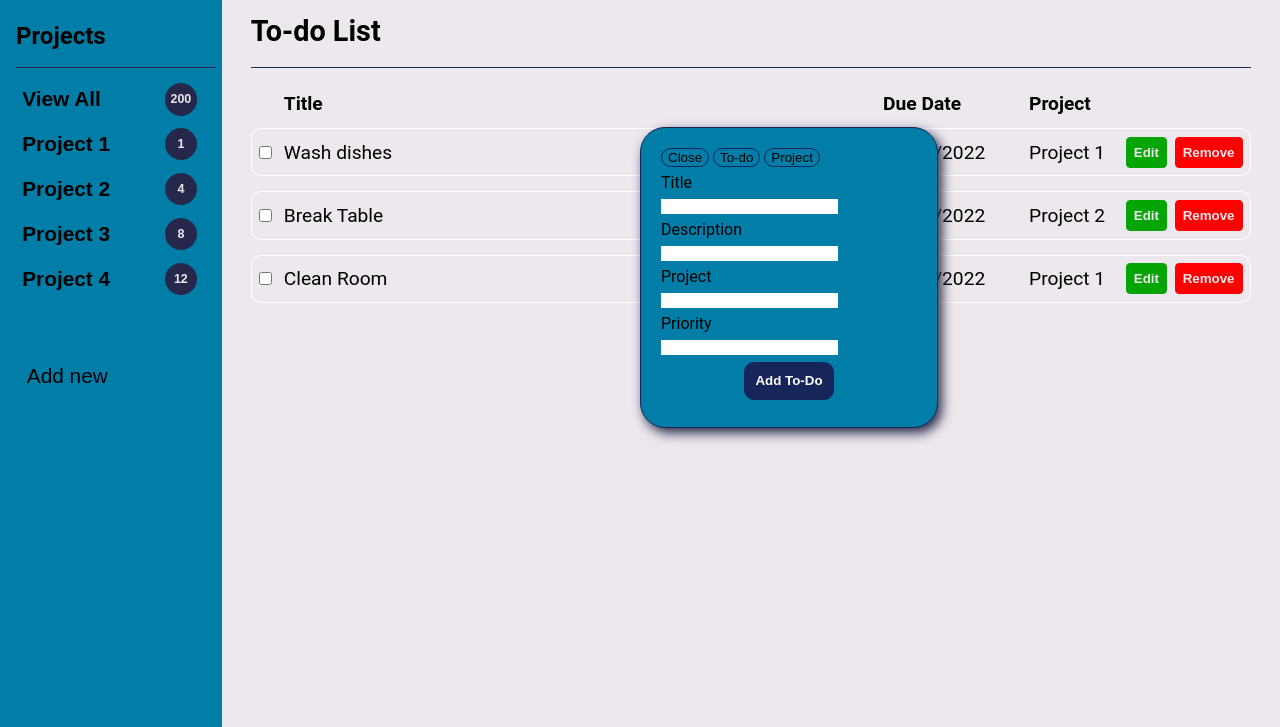
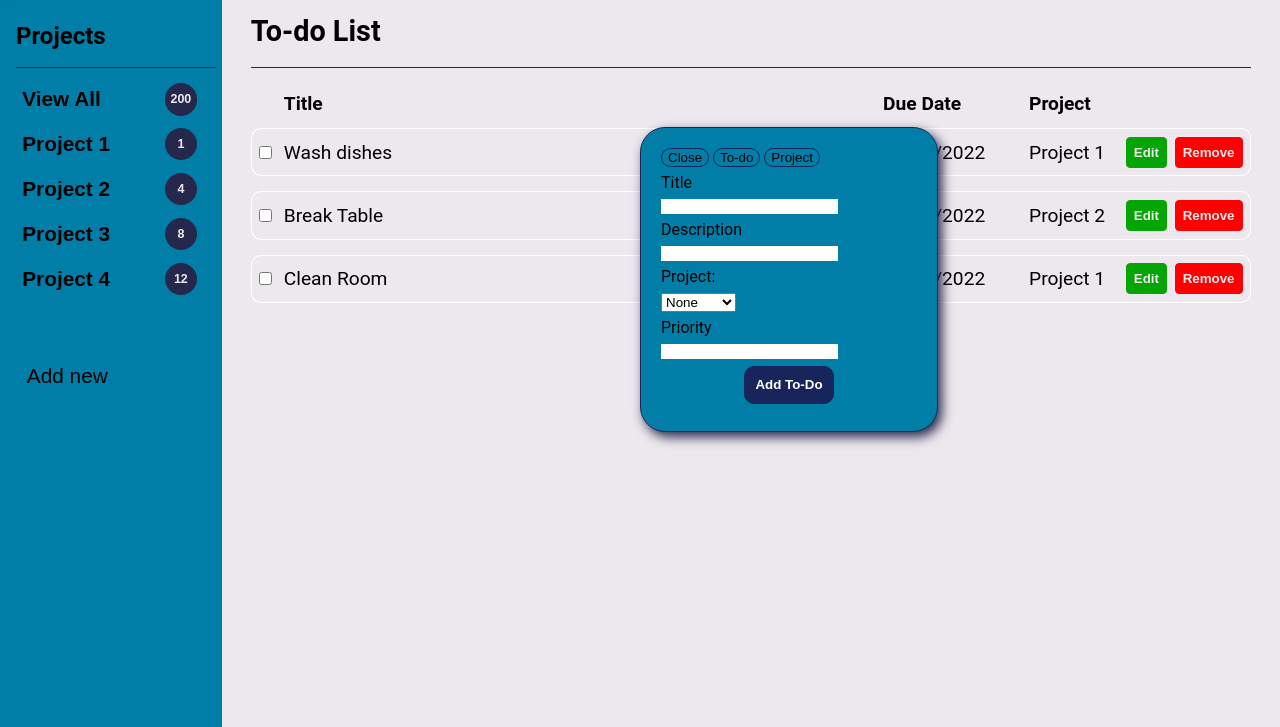
Before and after one commit to Volfy/todo-odin, a website built with webpack: page src/index.html in a window 1280 px wide. Both pictures are taken after a click on the button "Add new". Shown: the part 73-800 px from the top of the page. Built offline with nearby package versions, Linux system fonts and the light colour scheme.

Commit message:
change projects option in add to do form to a dropdown list

```diff
--- a/src/index.html
+++ b/src/index.html
@@ -129,8 +129,12 @@
                 <input type="text" id="td-title-input">
                 <label for="td-decription-input">Description</label>
                 <input type="text" id="td-description-input">
-                <label for="td-project-input">Project</label>
-                <input type="text" id="td-project-input">
+                <label for="td-project-input">Project:</label>
+                <select name="proj" id="td-project-input">
+                    <option value="none">None</option>
+                    <option value="proj1">Project 1</option>
+                </select>
+                <!-- <input type="text" id="td-project-input"> -->
                 <label for="td-priority-input">Priority</label>
                 <input type="number" id="td-priority-input">
                 <button id="td-form-submit" class="form-submit">Add To-Do</button>
```
Also changed, not shown: dist/index.html.
